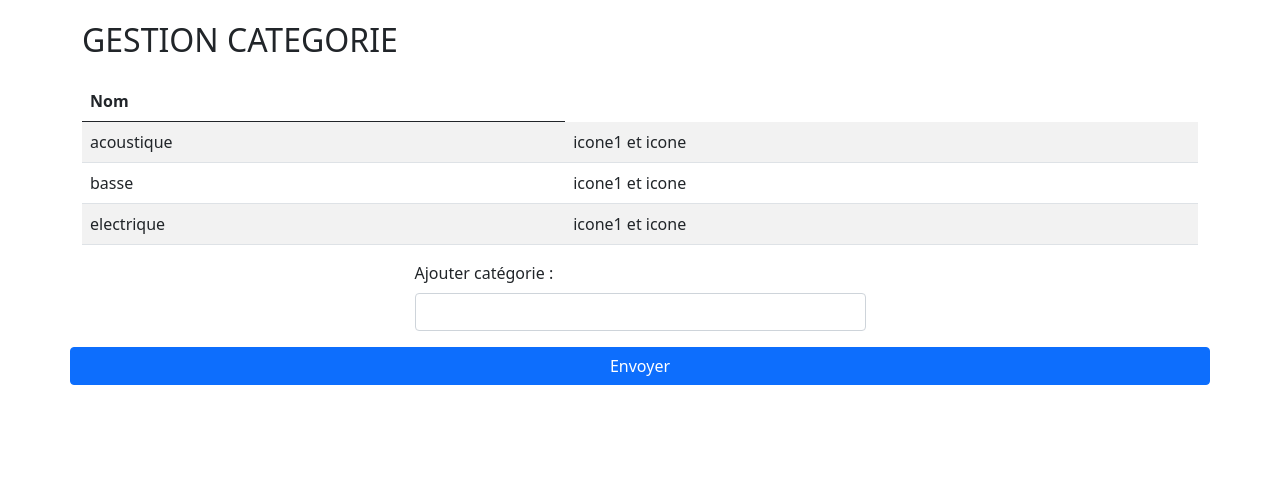
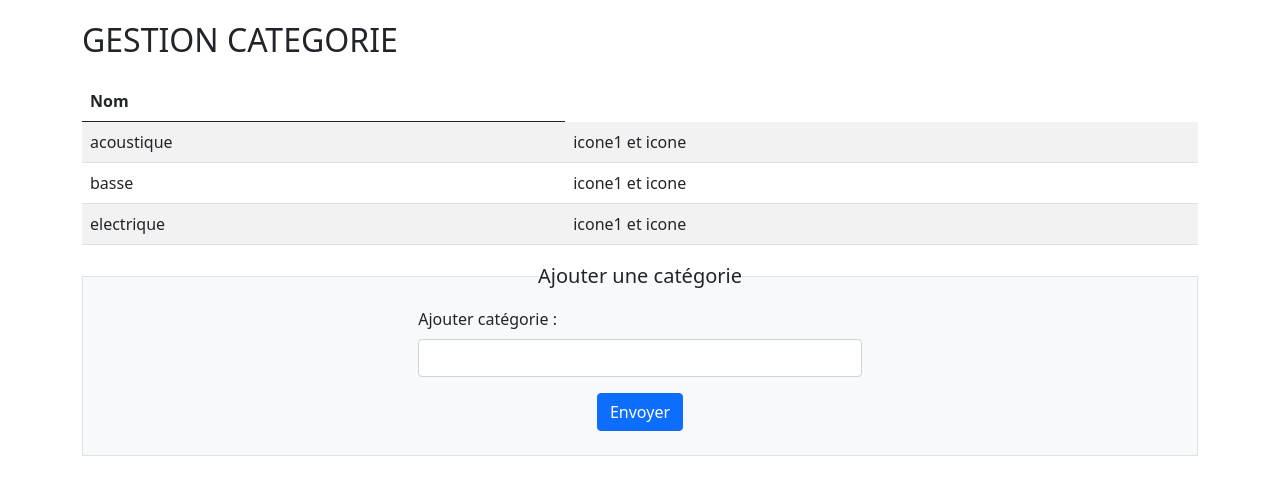
Before and after one commit to Pyromanprod/guitare, a PHP site: page /gestioncategorie.php in a window 1280 px wide. Shown: the part 56-551 px from the top of the page. Run offline with PHP 8.4, Linux system fonts and the light colour scheme; data comes from the database, SQL or seed files in the repository.

Commit message:
mise en form gestion catégorie

```diff
--- a/gestioncategorie.php
+++ b/gestioncategorie.php
@@ -66,17 +66,26 @@
 
         <!!-- Formulaire gestion des catégories -->
 
-            <form action="traitement/addcategorie.php" method="POST" class="row">
+            <form action="traitement/addcategorie.php" method="POST">
+                <fieldset class="border p-2 form-group bg-light needs-validation">
+                    <legend class="w-auto float-none fs-5 mx-auto">Ajouter une catégorie</legend>
+                    <div class="row">
+
                         <div class="mb-3 col-5 mx-auto">
                             <label for="nom_categorie" class="form-label">Ajouter catégorie :</label>
                             <input type="text" class="form-control" id="nom_categorie" name="nom_categorie">
                         </div>
+                    </div>
+                    <div class="row">
 
+                        <div class="col-5 mx-auto text-center">
                             <button type="submit" class="btn btn-primary" class="col-4">Envoyer</button>
-            </form>
 
                         </div>
 
+                    </div>
+                    <div class="row">
+                        <p>
                             <?php
                             if (isset($_GET['message'])) {
                                 switch ($_GET['message']) {
@@ -97,6 +106,14 @@
                                 }
                             }
                             ?>
+                        </p>
+                    </div>
+                </fieldset>
+            </form>
+
+    </div>
+
+
 
 
 
--- a/traitement/deletefabricant.php
+++ b/traitement/deletefabricant.php
@@ -17,6 +17,7 @@ if (isset($_GET['nom'])) {
             $requete = $bdd->prepare($requete);
             $requete->bindValue(':nom', $_GET['nom']);
             $requete->execute();
+            header('location:../gestionfabricant.php');
         } catch (\Throwable $th) {
             echo $th;
         }
```
Lines whose indentation alone changed are shown as unchanged.
